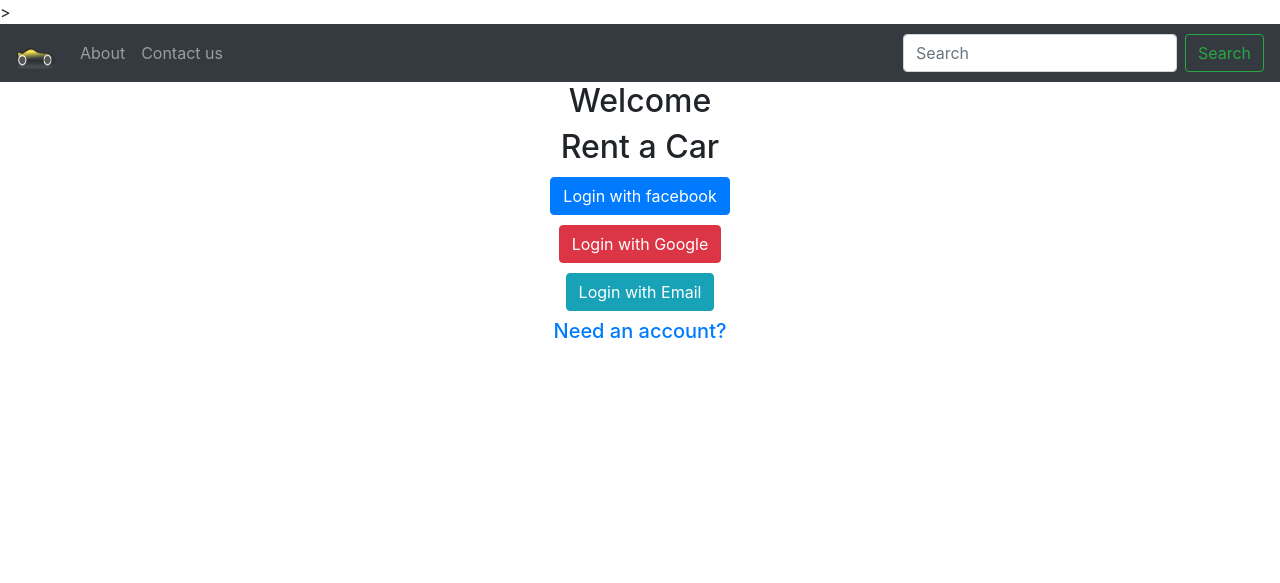
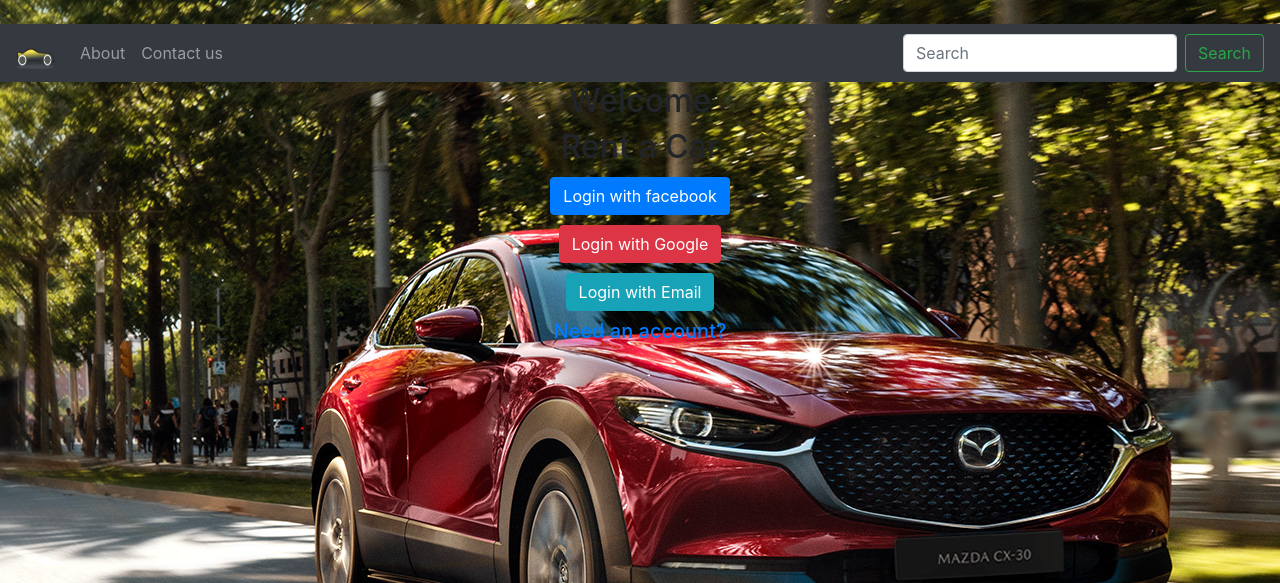
Before and after one commit to AnitaKerhanaj/iooa2020-RentACar, a Node server app: page / in a window 1280 px wide. Shown: the top 583 px of the page. Run offline with Node 20, Linux system fonts and the light colour scheme; some libraries are stand-ins or nearby versions.

Commit message:
initial commit

```diff
--- a/app.js
+++ b/app.js
@@ -14,7 +14,7 @@ app.set('view engine', 'handlebars');
 app.use(express.static('public'));
 
 //create port
-const port=3000;
+const port= process.env.PORT || 3000;
 //handle home route
 app.get('/',(req,res)=>{
     res.render('home');
--- a/views/home.handlebars
+++ b/views/home.handlebars
@@ -14,5 +14,9 @@
     <h5 class="center">
         <a href="/signup">Need an account?</a>
     </h5>
-
 </div>
+<style>
+    body{
+        background-image: url('/image/mazda1.jpg');
+    }
+</style>
```
Also changed, not shown: public/image/mazda1.jpg (added), 1 other file.
